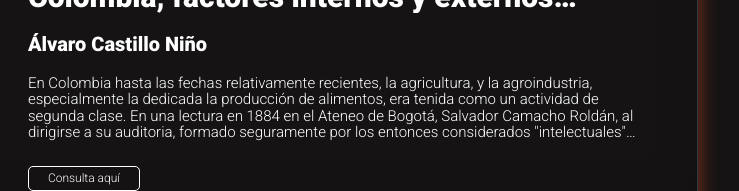
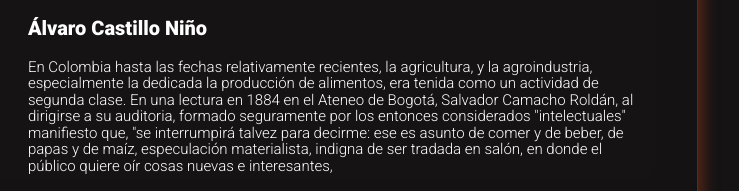
Before and after one commit to Neofitar/BiblioNovedades, a plain HTML site: page components/economia.html in a window 1280 px wide. In both pictures the pointer is over the element 881 px from the left and 716 px from the top of the page. Shown: the part 609-800 px from the top of the page, 541-1280 px from the left. Drawn offline with nearby package versions, Linux system fonts and the light colour scheme.

Commit message:
Update novedades.css

```diff
--- a/css/novedades.css
+++ b/css/novedades.css
@@ -93,6 +93,14 @@
     line-clamp: 4;
     overflow: hidden;
 }
+
+.books-details p:hover {
+    transition: 1s;
+    display: block;
+}
+
+
+
 
 .button-acceso {
     text-decoration: none;
```
